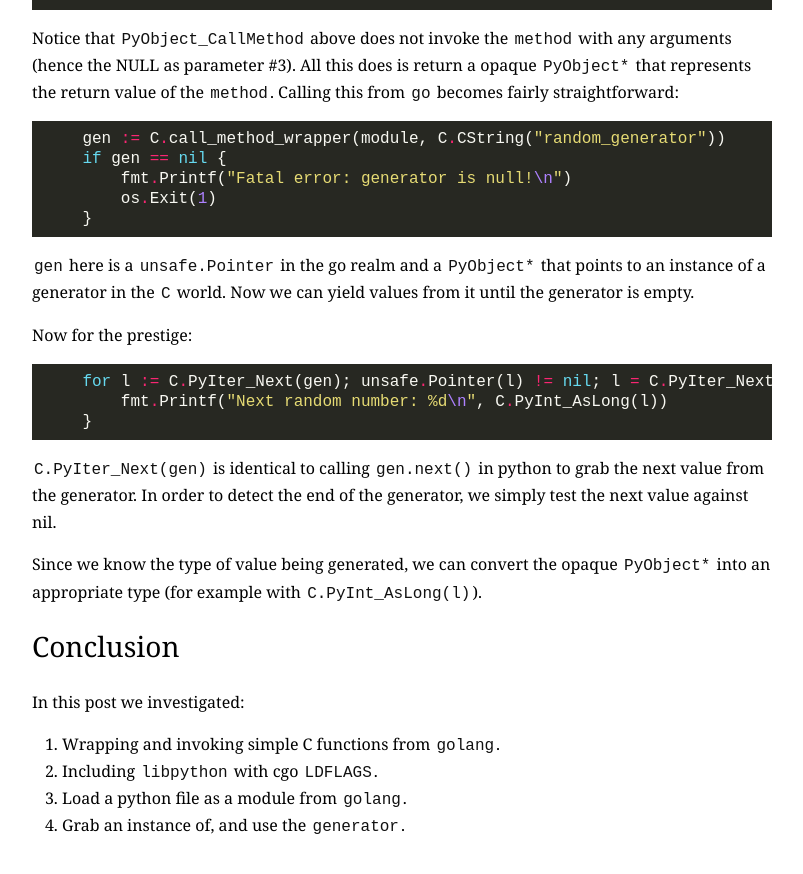
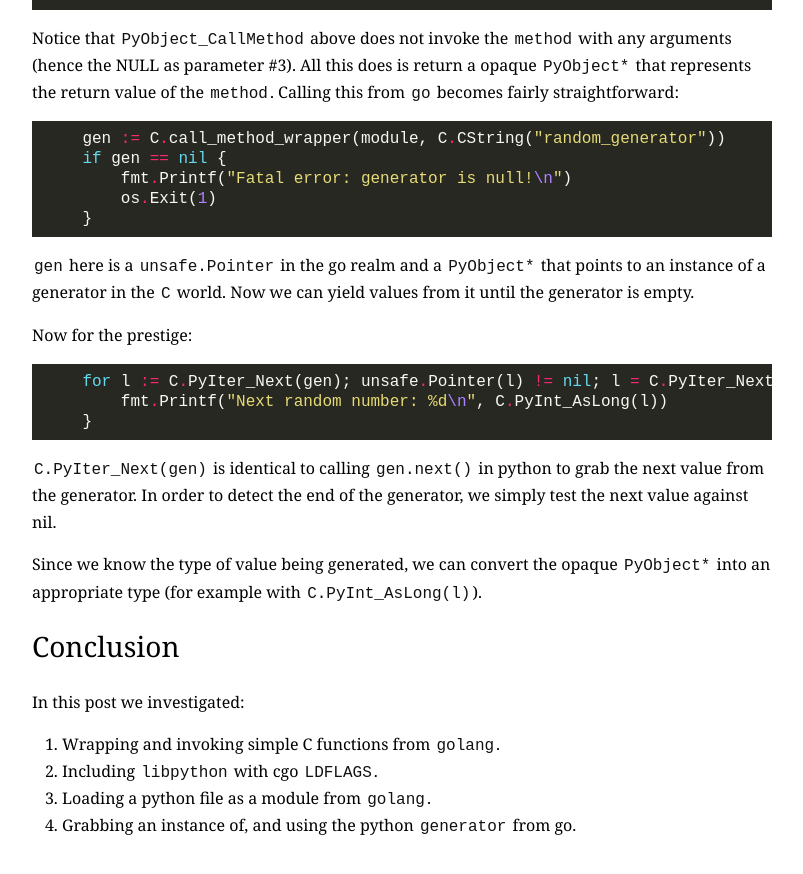
Before and after one commit to sabhiram/sabhiram.github.io, a Jekyll site: the page built from _posts/2018-09-21-using_python_generators_with_go.md, in a window 1280 px wide and 900 px high, scrolled down 4008 px. Shown: the top 874 px of the window, without its empty margins (238-1041 px from the left). Built offline with Jekyll 4.4.1, drawn with Linux system fonts in a browser that asks for light colours; nearby versions of some CDN libraries.

Commit message:
[Minor] Update tense

```diff
--- a/_posts/2018-09-21-using_python_generators_with_go.md
+++ b/_posts/2018-09-21-using_python_generators_with_go.md
@@ -180,7 +180,8 @@ Since we know the type of value being generated, we can convert the opaque `PyOb
 ### Conclusion
 
 In this post we investigated:
+
 1. Wrapping and invoking simple C functions from `golang`.
 2. Including `libpython` with cgo `LDFLAGS`.
-3. Load a python file as a module from `golang`.
-4. Grab an instance of, and use the `generator`.
+3. Loading a python file as a module from `golang`.
+4. Grabbing an instance of, and using the python `generator` from go.
```
